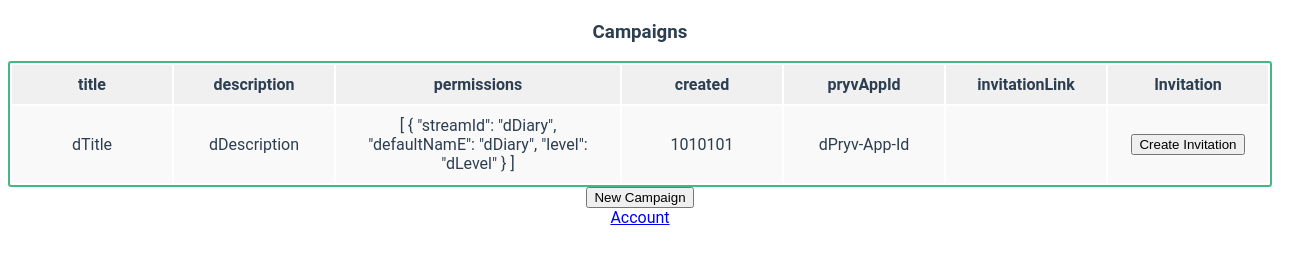
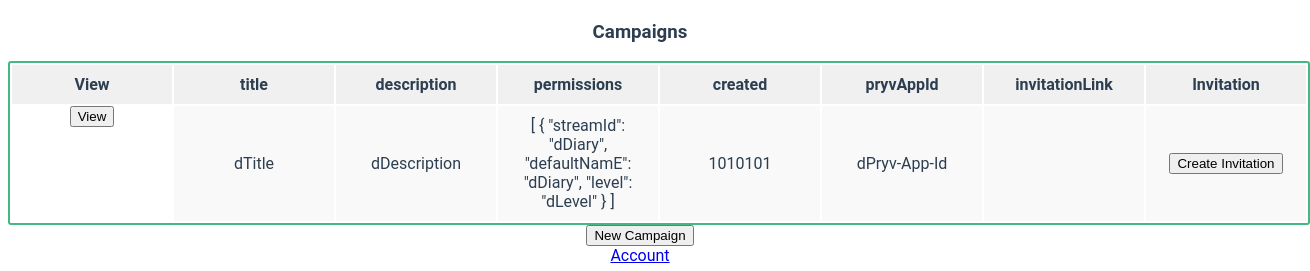
Before and after one commit to pryv/poc-campaign-manager-frontend, a Vue app: page /account/1 in a window 1280 px wide. Shown: the part 449-720 px from the top of the page, 1310 px wide, since content can reach past the window. Built offline with nearby package versions, Linux system fonts and the light colour scheme; no server answers.

Commit message:
implement "view" button to open campaign instead of clicking on row

```diff
--- a/src/components/Account.vue
+++ b/src/components/Account.vue
@@ -8,6 +8,9 @@
         <table>
             <thead>
             <tr>
+                <th>
+                    View
+                </th>
                 <th v-for="property in campaignsColumns">
                     {{ property }}
                 </th>
@@ -17,7 +20,8 @@
             </tr>
             </thead>
             <tbody>
-            <tr v-for="campaign in campaigns" @click="openCampaignDisplay(campaign.id)">
+            <tr v-for="campaign in campaigns">
+                <button @click="openCampaignDisplay(campaign.id)">View</button>
                 <td>
                     {{ campaign.title }}
                 </td>
```
